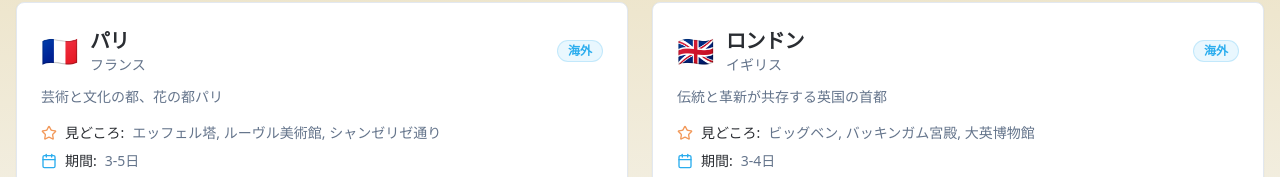
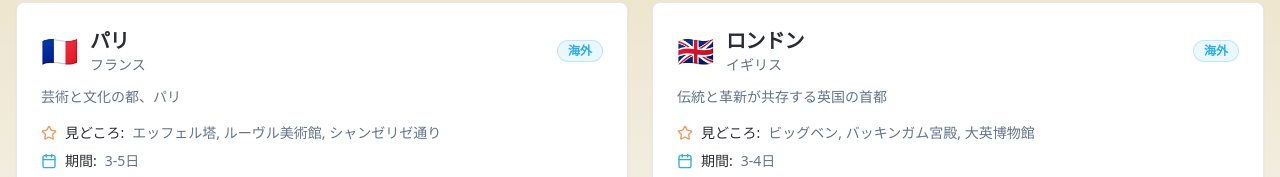
Before and after one commit to okc33/triplan, a React (Vite) app: page / in a window 1280 px wide. Shown: the part 610-787 px from the top of the page. Built offline with nearby package versions, Linux system fonts and the light colour scheme.

Commit message:
Update Index.tsx

```diff
--- a/src/pages/Index.tsx
+++ b/src/pages/Index.tsx
@@ -15,7 +15,7 @@ const travelPlans = [
     country: 'フランス',
     flag: '🇫🇷',
     type: 'overseas',
-    description: '芸術と文化の都、花の都パリ',
+    description: '芸術と文化の都、パリ',
     highlights: ['エッフェル塔', 'ルーヴル美術館', 'シャンゼリゼ通り'],
     season: '春・秋がおすすめ',
     duration: '3-5日',
```
